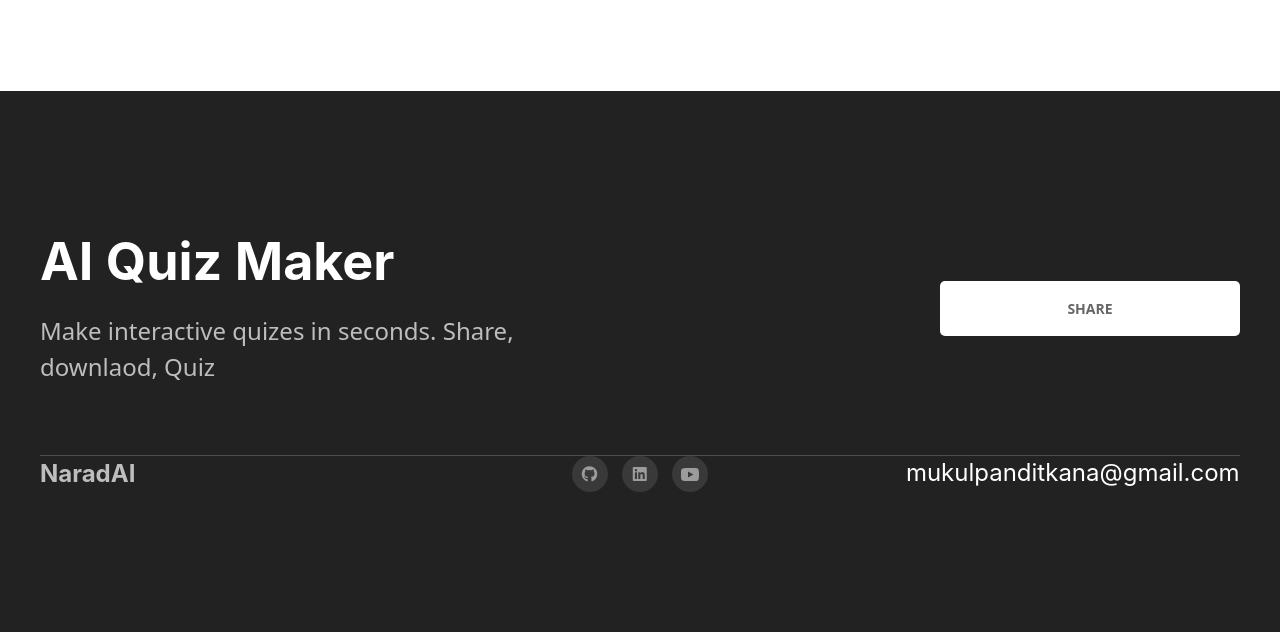
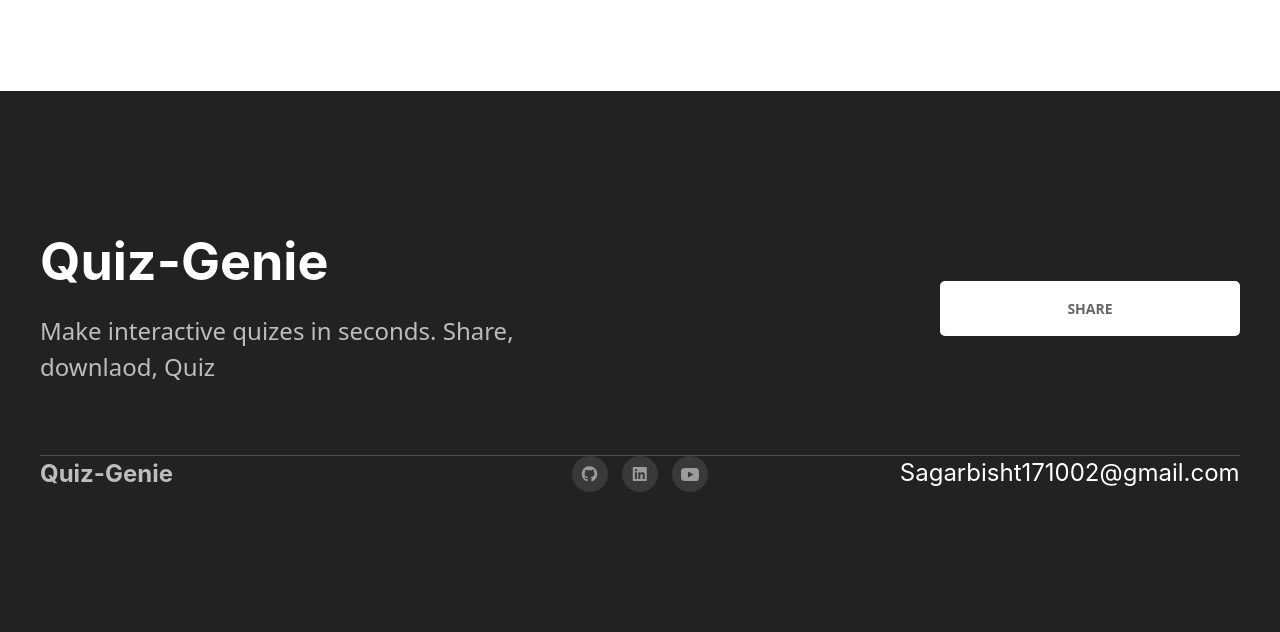
Before and after one commit to sagarbisht1710/Quiz-genie, a Flask app: page /make-quiz in a window 1280 px wide. Shown: the part 1118-1750 px from the top of the page. Run offline with Flask 3, Linux system fonts and the light colour scheme.

Commit message:
Update create.html

```diff
--- a/templates/create.html
+++ b/templates/create.html
@@ -604,7 +604,7 @@
                     <div class="uk-grid-medium uk-child-width-1-2@s uk-margin-large-bottom uk-flex uk-flex-middle uk-grid"
                         uk-grid="">
                         <div class="uk-first-column">
-                            <h2 class="uk-text-bold uk-heading-small">AI Quiz Maker</h2>
+                            <h2 class="uk-text-bold uk-heading-small">Quiz-Genie</h2>
                             <p class="uk-text-large">Make interactive quizes in seconds. Share, downlaod, Quiz</p>
                         </div>
                         <div class="uk-text-right@s">
@@ -616,7 +616,7 @@
                     <div class="uk-grid-medium uk-child-width-1-3@s uk-grid" uk-grid="">
                         <div class="uk-first-column">
                             <a class="uk-logo uk-padding-remove-left uk-text-bold" href="https://www.naradai.co"
-                                target="_blank">NaradAI</a>
+                                target="_blank">Quiz-Genie</a>
                         </div>
                         <div class="uk-text-center@s">
                             <a href="https://github.com/mukulsharma2212"
@@ -637,7 +637,7 @@
                         </div>
                         <div class="uk-text-right@s">
                             <a class="uk-link-text uk-h3"
-                                href="mailto:mukulpanditkana@gmail.com">mukulpanditkana@gmail.com</a>
+                                href="mailto:mukulpanditkana@gmail.com">Sagarbisht171002@gmail.com</a>
                         </div>
                     </div>
                 </div>
```
